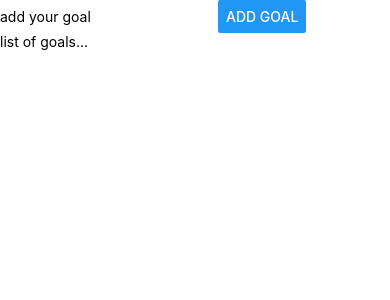
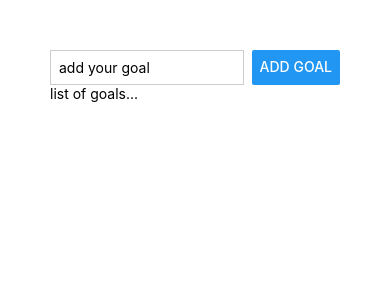
Before and after one commit to Sinashaygan/RNCOURSE, a React Native app: screen / in a window 390 px wide. Shown: the top 300 px of the page. Built offline with nearby package versions, Linux system fonts and the light colour scheme.

Commit message:
feat: add some styles to properties

```diff
--- a/App.js
+++ b/App.js
@@ -3,9 +3,9 @@
 
 export default function App() {
   return (
-    <View style={styles.container}>
+    <View style={styles.appContainer}>
       <View style={styles.inputContainer}>
-        <TextInput placeholder="add your goal" />
+        <TextInput style={styles.textInput} placeholder="add your goal" />
         <Button title="add goal" />
       </View>
 
@@ -23,5 +23,14 @@
 
   inputContainer: {
     flexDirection: "row",
+    justifyContent: "space-between",
+  },
+
+  textInput: {
+    borderWidth: 1,
+    borderColor: "#cccccc",
+    width: "80%",
+    padding:8,
+    marginRight:8
   },
 });
```
